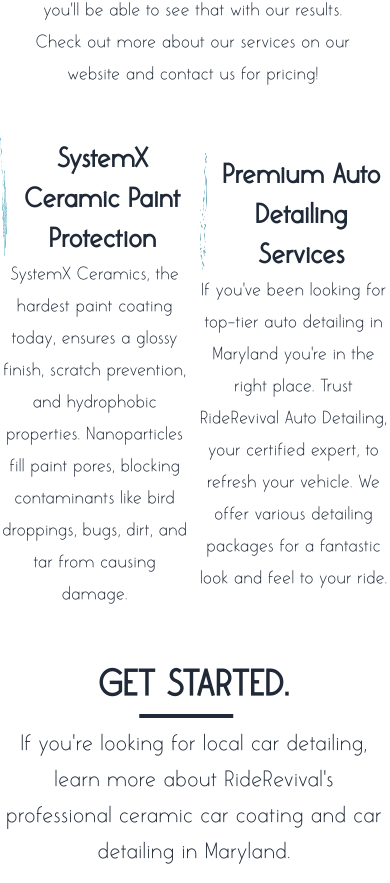
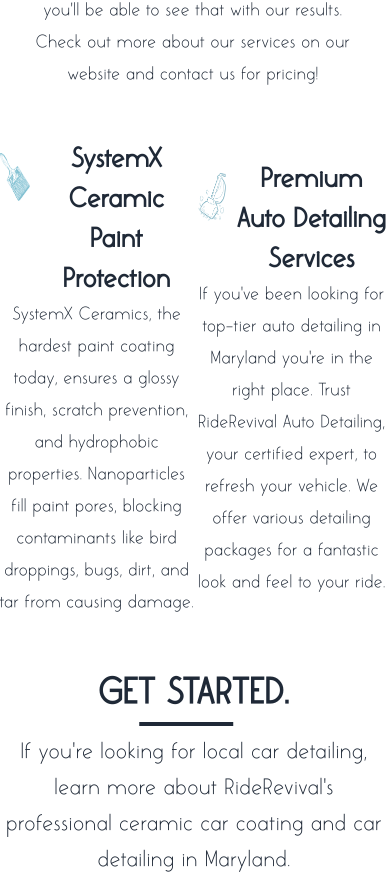
Before and after one commit to DrizzyJ56/RideRevival, a React (Vite) app: page / in a window 390 px wide. Shown: the part 1736-2619 px from the top of the page. Built offline with nearby package versions, Linux system fonts and the light colour scheme.

Commit message:
/home finished maybe

```diff
--- a/src/components/Home.jsx
+++ b/src/components/Home.jsx
@@ -41,9 +41,9 @@ const Home = () => {
             on our website and contact us for pricing!
           </p>
           <div className="mt-12 flex items-center justify-center">
-            <div className="w-[30rem] h-fit">
+            <div className="w-[30rem]">
               <div className="flex">
-                <img src={paint} className="w-12 sm:w-2 xs:w-2 mr-8 xs:mr-2 sm:mr-2" />
+                <img src={paint} className="w-12 sm:w-8 sm:h-12 xs:h-12 sm:mt-4 xs:mt-4 xs:w-8 mr-8 xs:mr-2 sm:mr-2" />
                 <h6 className="font-extrabold text-4xl">
                   SystemX Ceramic Paint Protection
                 </h6>
@@ -55,9 +55,9 @@ const Home = () => {
                 droppings, bugs, dirt, and tar from causing damage.
               </p>
             </div>
-            <div className="ml-[2vw] w-[30rem] h-fit">
+            <div className="w-[30rem]">
               <div className="flex">
-                <img src={vacuum} className="w-12 sm:w-2 xs:w-2 mr-8 xs:mr-2 sm:mr-2" />
+                <img src={vacuum} className="w-12 sm:w-8 sm:h-12 xs:h-12 sm:mt-4 xs:mt-4 xs:w-8 mr-8 xs:mr-2 sm:mr-2" />
                 <h6 className="font-extrabold text-4xl">
                   Premium Auto Detailing Services
                 </h6>
```
